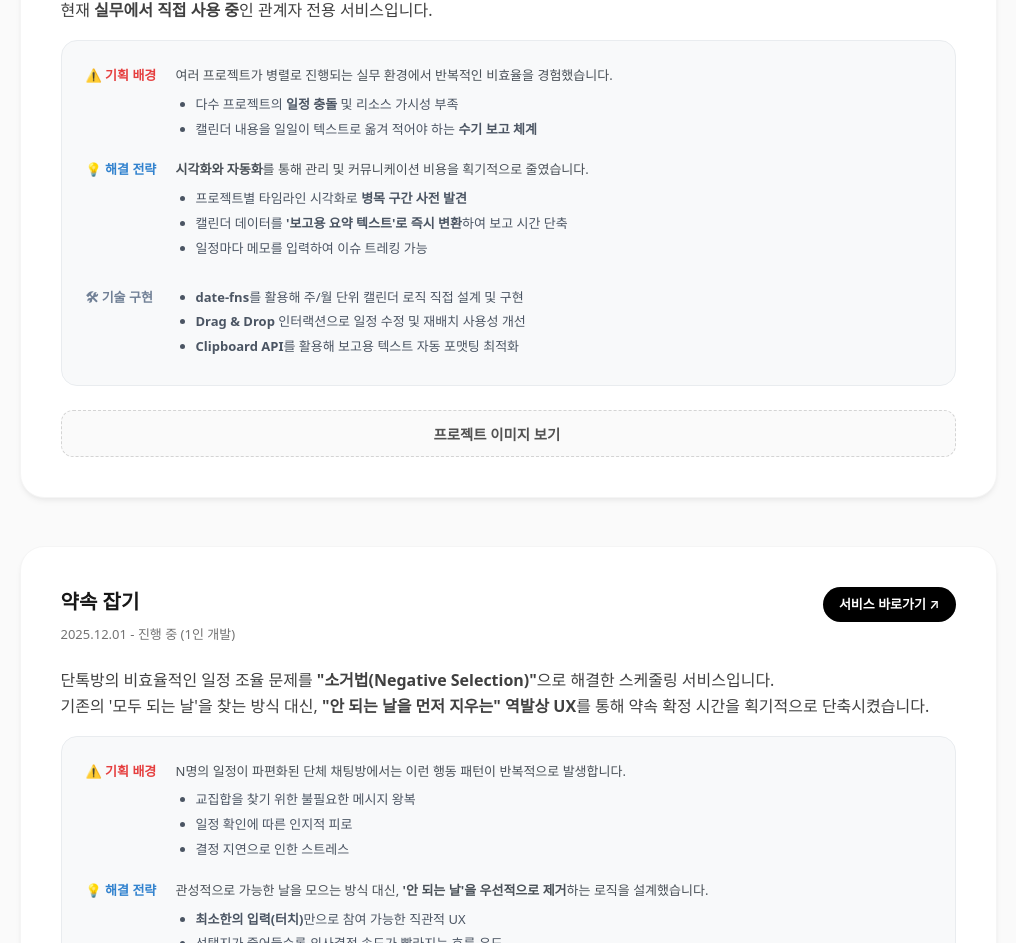
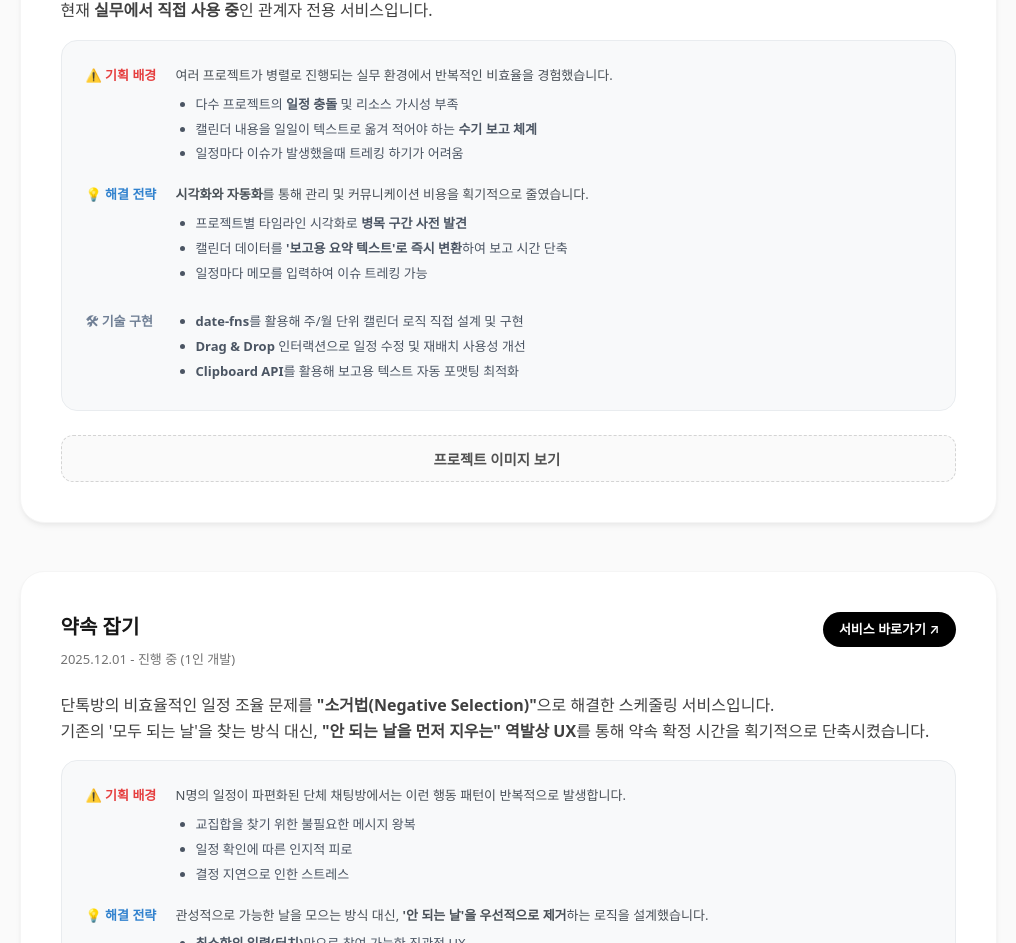
Before and after one commit to hwangmari/hwang-chong-mu, a Next.js app: page /portfolio in a window 1280 px wide. Shown: the part 2794-3737 px from the top of the page, without its empty margins (132-1148 px from the left). Built offline with nearby package versions, Linux system fonts and the light colour scheme; some icons are missing.

Commit message:
no message

```diff
--- a/app/portfolio/project/ProjectList.tsx
+++ b/app/portfolio/project/ProjectList.tsx
@@ -56,6 +56,7 @@ export default function ProjectList() {
                   캘린더 내용을 일일이 텍스트로 옮겨 적어야 하는{" "}
                   <b>수기 보고 체계</b>
                 </li>
+                <li>일정마다 이슈가 발생했을때 트레킹 하기가 어려움</li>
               </StDetailList>
             </>
           ),
```
